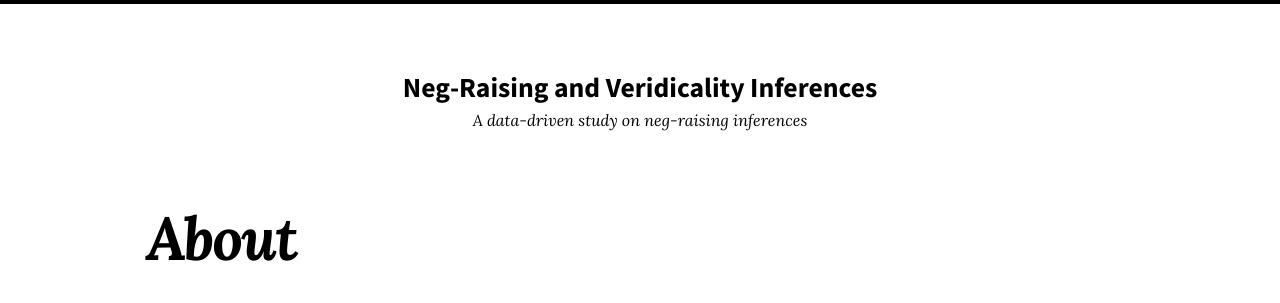
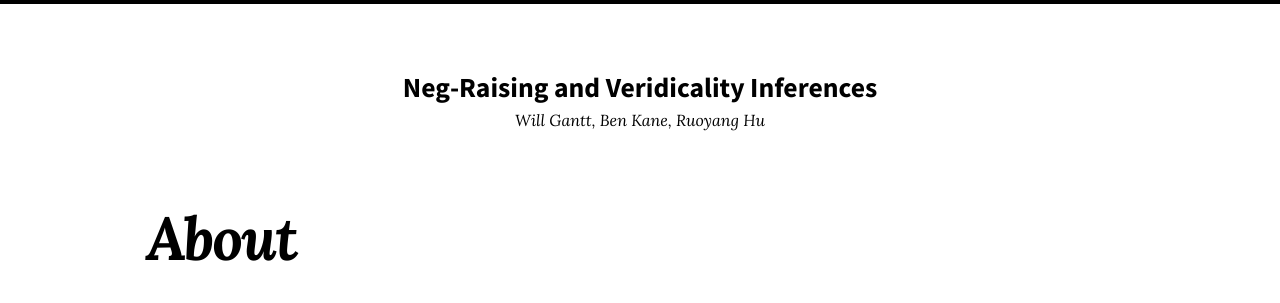
Before and after one commit to bkane2/bkane2.github.io, a Jekyll site: the page built from about.markdown, in a window 1280 px wide. Shown: the top 303 px of the page. Built offline with Jekyll 4.4.1, drawn with Linux system fonts in a browser that asks for light colours; nearby versions of some CDN libraries.

Commit message:
Changed updates page & author info

```diff
--- a/_config.yml
+++ b/_config.yml
@@ -18,7 +18,7 @@ theme: jekyll-theme-so-simple
 skin: "/assets/css/skins/default.css"
 locale: en-US
 title: "Neg-Raising and Veridicality Inferences"
-description: "A data-driven study on neg-raising inferences"
+description: "Will Gantt, Ben Kane, Ruoyang Hu"
 baseurl: # the subpath of your site, e.g. "/blog"
 url: # the base hostname & protocol for your site e.g. "https://mmistakes.github.io"
 logo: # path of site logo, e.g. "/images/logo.png"
--- a/_data/authors.yml
+++ b/_data/authors.yml
@@ -3,3 +3,9 @@
 
 Ben Kane:
   name: Ben Kane
+
+Will Gantt:
+  name: Will Gantt
+
+Ruoyang Hu:
+  name: Ruoyang Hu
--- a/_data/navigation.yml
+++ b/_data/navigation.yml
@@ -4,5 +4,5 @@
   url: /
 - title: Data
   url: /data/
-- title: Posts
-  url: /posts/
+- title: Updates
+  url: /updates/
```
Also changed, not shown: index.md (+1 -1 lines), updates/index.md (added, +6 -0 lines).
